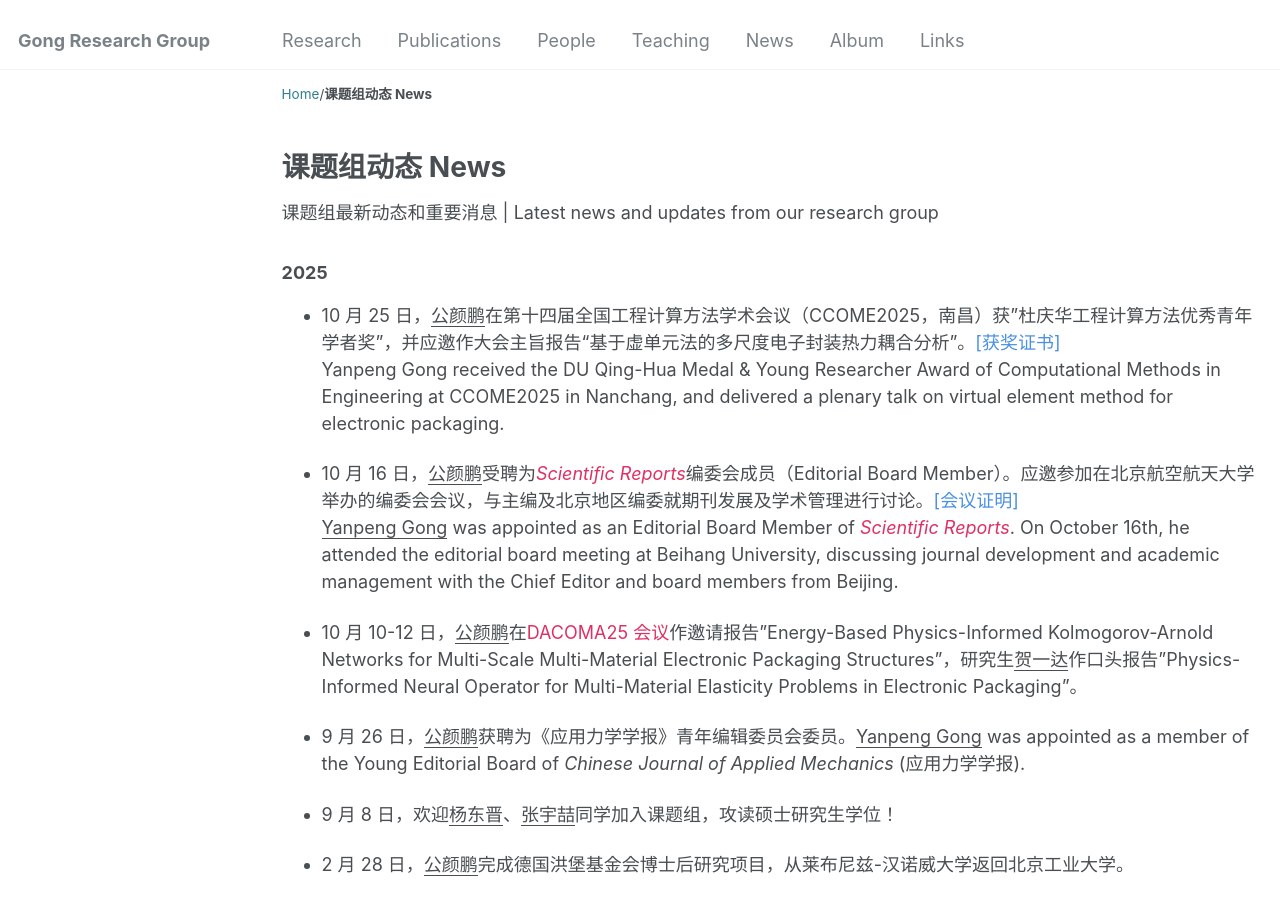
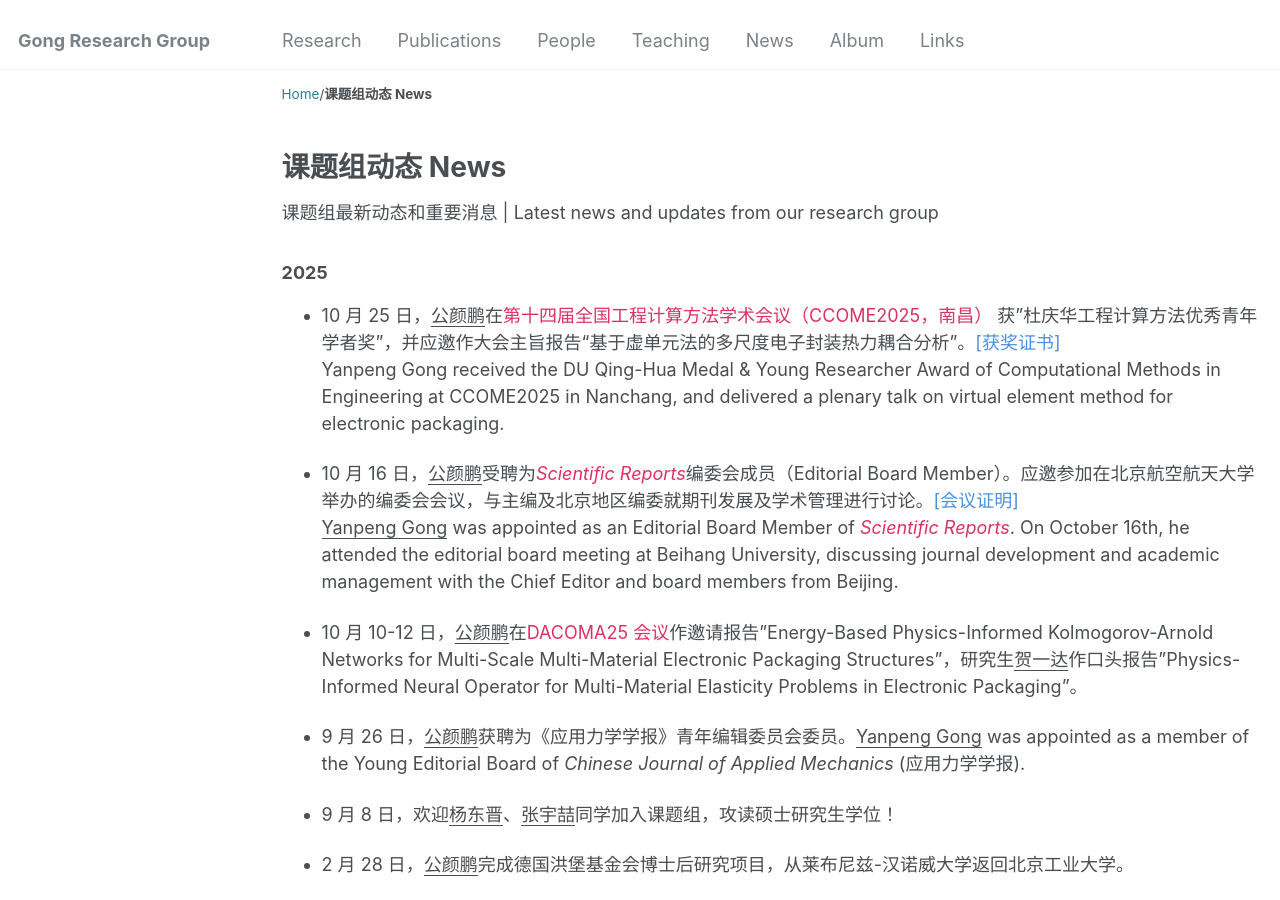
Before and after one commit to yanpeng-gong/yanpeng-gong.github.io, a Jekyll site: the page built from _news/news.md, in a window 1280 px wide and 900 px high. Built offline with Jekyll 4.4.1, drawn with Linux system fonts in a browser that asks for light colours.

Commit message:
update ccome25conferenceboolet

```diff
--- a/_news/news.md
+++ b/_news/news.md
@@ -19,13 +19,13 @@ collection: news
 
 <h3>2025</h3>
 
-- 10 月 25 日，<u>公颜鹏</u>在第十四届全国工程计算方法学术会议（CCOME2025，南昌）获"杜庆华工程计算方法优秀青年学者奖"，并应邀作大会主旨报告“基于虚单元法的多尺度电子封装热力耦合分析”。<a href="http://yanpeng-gong.github.io/files/news/2025_DQH_award.pdf" style="text-decoration:none;color:#4A90E2;">[获奖证书]</a><br>
+- 10 月 25 日，<u>公颜鹏</u>在<a href="http://yanpeng-gong.github.io/files/Conference_program/CCOME2025.pdf" style="text-decoration:none;color:#DE3163;">第十四届全国工程计算方法学术会议（CCOME2025，南昌）</a> 获"杜庆华工程计算方法优秀青年学者奖"，并应邀作大会主旨报告“基于虚单元法的多尺度电子封装热力耦合分析”。<a href="http://yanpeng-gong.github.io/files/news/2025_DQH_award.pdf" style="text-decoration:none;color:#4A90E2;">[获奖证书]</a><br>
   Yanpeng Gong received the DU Qing-Hua Medal & Young Researcher Award of Computational Methods in Engineering at CCOME2025 in Nanchang, and delivered a plenary talk on virtual element method for electronic packaging.
 
 - 10 月 16 日，<u>公颜鹏</u>受聘为<a href="https://www.nature.com/srep/" style="text-decoration:none;color:#DE3163;"><em>Scientific Reports</em></a>编委会成员（Editorial Board Member）。应邀参加在北京航空航天大学举办的编委会会议，与主编及北京地区编委就期刊发展及学术管理进行讨论。<a href="http://yanpeng-gong.github.io/files/news/2025_SR_EBM_meeting.pdf" style="text-decoration:none;color:#4A90E2;">[会议证明]</a><br>
   <u>Yanpeng Gong</u> was appointed as an Editorial Board Member of <a href="https://www.nature.com/srep/" style="text-decoration:none;color:#DE3163;"><em>Scientific Reports</em></a>. On October 16th, he attended the editorial board meeting at Beihang University, discussing journal development and academic management with the Chief Editor and board members from Beijing.
 
-- 10 月 10-12 日，<u>公颜鹏</u>在<a href="http://yanpeng-gong.github.io/files/Conference_program/DACOMA-25.pdf" style="text-decoration:none;color:#DE3163;">DACOMA25 会议</a>作邀请报告"Energy-Based Physics-Informed Kolmogorov-Arnold Networks for Multi-Scale Multi-Material Electronic Packaging Structures"，研究生<u>贺一达</u>作口头报告"Physics-Informed Neural Operator for Multi-Material Elasticity Problems in Electronic Packaging"。
+- 10 月 10-12 日，<u>公颜鹏</u>在<a href="http://yanpeng-gong.github.io/files/Conference_program/DACOMA2025.pdf" style="text-decoration:none;color:#DE3163;">DACOMA25 会议</a>作邀请报告"Energy-Based Physics-Informed Kolmogorov-Arnold Networks for Multi-Scale Multi-Material Electronic Packaging Structures"，研究生<u>贺一达</u>作口头报告"Physics-Informed Neural Operator for Multi-Material Elasticity Problems in Electronic Packaging"。
 
 - 9 月 26 日，<u>公颜鹏</u>获聘为《应用力学学报》青年编辑委员会委员。<u>Yanpeng Gong</u> was appointed as a member of the Young Editorial Board of _Chinese Journal of Applied Mechanics_ (应用力学学报).
 
```
Also changed, not shown: 2 other files.
